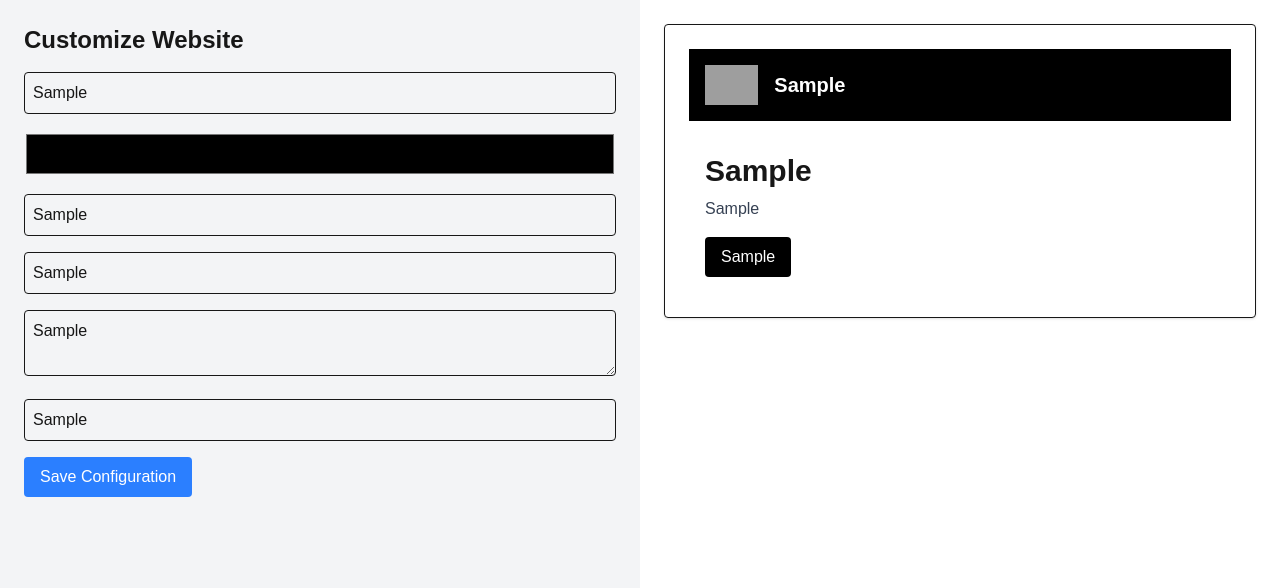
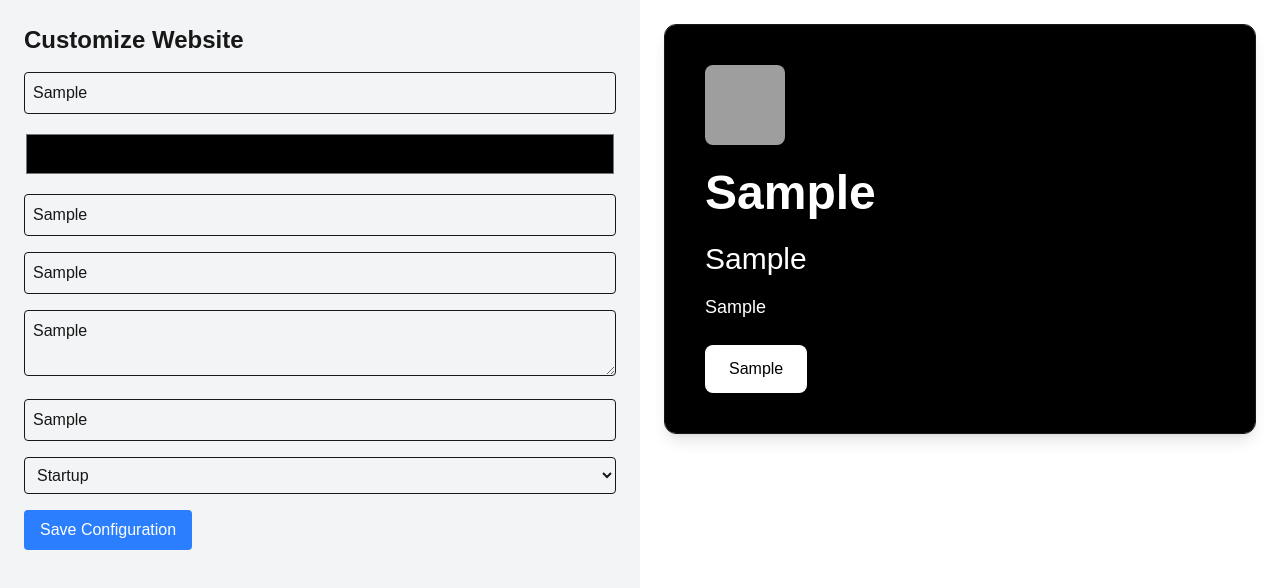
Before and after one commit to shubhamyadav-0/website-builder-frontend, a Next.js app: page / in a window 1280 px wide. Both pictures are taken after typing "Sample", "Sample", "Sample", "Sample", "Sample" into the empty fields and a click on the button "Save Configuration". Shown: the top 588 px of the page. Built offline with nearby package versions, Linux system fonts and the light colour scheme; no server answers; grey boxes are pictures that could not be loaded.

Commit message:
feat: add editable template-based website rendering

```diff
--- a/src/app/page.tsx
+++ b/src/app/page.tsx
@@ -12,6 +12,7 @@ export default function Home() {
   const [heroTitle, setHeroTitle] = useState("");
   const [heroDescription, setHeroDescription] = useState("");
   const [buttonText, setButtonText] = useState("");
+  const [template, setTemplate] = useState("startup");
 
   useEffect(() => {
     const fetchConfig = async () => {
@@ -25,6 +26,7 @@ export default function Home() {
           setHeroTitle(data.hero_title || "");
           setHeroDescription(data.hero_description || "");
           setButtonText(data.button_text || "");
+          setTemplate(data.template || "startup");
         }
       } catch (error) {
         console.error("Error fetching config:", error);
@@ -43,6 +45,7 @@ export default function Home() {
         heroTitle,
         heroDescription,
         buttonText,
+        template,
       });
 
       console.log("Saved:", data);
@@ -72,6 +75,8 @@ export default function Home() {
         buttonText={buttonText}
         setButtonText={setButtonText}
         handleSave={handleSave}
+        template={template}
+        setTemplate={setTemplate}
       />
 
       {/* RIGHT SIDE - PREVIEW */}
@@ -83,6 +88,7 @@ export default function Home() {
           heroTitle={heroTitle}
           heroDescription={heroDescription}
           buttonText={buttonText}
+          template={template}
         />
       </div>
     </div>
--- a/src/components/ConfigForm.tsx
+++ b/src/components/ConfigForm.tsx
@@ -17,6 +17,9 @@ type ConfigFormProps = {
   buttonText: string;
   setButtonText: (value: string) => void;
 
+  template: string;
+  setTemplate: (value: string) => void;
+
   handleSave: () => void;
 };
 
@@ -33,6 +36,8 @@ export default function ConfigForm({
   setHeroDescription,
   buttonText,
   setButtonText,
+  template,
+  setTemplate,
   handleSave,
 }: ConfigFormProps) {
   return (
@@ -87,6 +92,16 @@ export default function ConfigForm({
         onChange={(e) => setButtonText(e.target.value)}
       />
 
+      <select
+        value={template}
+        onChange={(e) => setTemplate(e.target.value)}
+        className="w-full p-2 mb-4 border rounded"
+      >
+        <option value="startup">Startup</option>
+        <option value="gym">Gym</option>
+        <option value="portfolio">Portfolio</option>
+      </select>
+
       <button
         onClick={handleSave}
         className="bg-blue-500 text-white px-4 py-2 rounded"
--- a/src/components/PreviewCard.tsx
+++ b/src/components/PreviewCard.tsx
@@ -1,3 +1,7 @@
+import StartupTemplate from "./templates/StartupTemplate";
+import GymTemplate from "./templates/GymTemplate";
+import PortfolioTemplate from "./templates/PortfolioTemplate";
+
 type PreviewProps = {
   companyName: string;
   color: string;
@@ -5,6 +9,9 @@ type PreviewProps = {
   heroTitle: string;
   heroDescription: string;
   buttonText: string;
+  template: string;
+
+  setHeroTitle: (value: string) => void;
 };
 
 export default function PreviewCard({
@@ -14,38 +21,55 @@ export default function PreviewCard({
   heroTitle,
   heroDescription,
   buttonText,
+  template,
+  setHeroTitle,
 }: PreviewProps) {
+
+  if (template === "startup") {
+    return (
+      <StartupTemplate
+        companyName={companyName}
+        color={color}
+        heroTitle={heroTitle}
+        heroDescription={heroDescription}
+        buttonText={buttonText}
+        logoUrl={logoUrl}
+        setHeroTitle={setHeroTitle}
+      />
+    );
+  }
+
+  if (template === "gym") {
+    return (
+      <GymTemplate
+        companyName={companyName}
+        color={color}
+        heroTitle={heroTitle}
+        heroDescription={heroDescription}
+        buttonText={buttonText}
+        logoUrl={logoUrl}
+        setHeroTitle={setHeroTitle}
+      />
+    );
+  }
+
+  if (template === "portfolio") {
+    return (
+      <PortfolioTemplate
+        companyName={companyName}
+        color={color}
+        heroTitle={heroTitle}
+        heroDescription={heroDescription}
+        buttonText={buttonText}
+        logoUrl={logoUrl}
+        setHeroTitle={setHeroTitle}
+      />
+    );
+  }
+
   return (
-    <div className="border rounded shadow p-6">
-      <div
-        className="flex items-center gap-4 p-4"
-        style={{ backgroundColor: color }}
-      >
-        {logoUrl && (
-          <img src={logoUrl} alt="logo" className="h-10" />
-        )}
-
-        <h1 className="text-white text-xl font-bold">
-          {companyName || "Your Company"}
-        </h1>
-      </div>
-
-      <div className="p-4">
-        <h1 className="text-3xl font-bold mt-4">
-          {heroTitle || "Welcome"}
-        </h1>
-
-        <p className="mt-2 text-gray-700">
-          {heroDescription || "Dynamic website preview"}
-        </p>
-
-        <button
-          className="mt-4 px-4 py-2 text-white rounded"
-          style={{ backgroundColor: color }}
-        >
-          {buttonText || "Get Started"}
-        </button>
-      </div>
+    <div>
+      Template not found
     </div>
   );
 }
--- /dev/null
+++ b/src/components/templates/GymTemplate.tsx
@@ -0,0 +1,59 @@
+type Props = {
+  companyName: string;
+  color: string;
+  logoUrl: string;
+  heroTitle: string;
+  heroDescription: string;
+  buttonText: string;
+
+  setHeroTitle: (value: string) => void;
+};
+
+export default function GymTemplate({
+  companyName,
+  color,
+  logoUrl,
+  heroTitle,
+  heroDescription,
+  buttonText,
+  setHeroTitle,
+}: Props) {
+  return (
+    <div
+      className="rounded-xl overflow-hidden shadow-xl text-white p-10"
+      style={{ backgroundColor: color }}
+    >
+
+      {logoUrl && (
+        <img
+          src={logoUrl}
+          alt="logo"
+          className="h-20 w-20 object-cover rounded-lg mb-6"
+        />
+      )}
+
+      <h1 className="text-5xl font-extrabold uppercase">
+        {companyName}
+      </h1>
+
+      <p className="mt-2 text-lg tracking-widest">
+        FITNESS • STRENGTH • POWER
+      </p>
+
+      <input
+        type="text"
+        value={heroTitle}
+        onChange={(e) => setHeroTitle(e.target.value)}
+        className="text-4xl font-bold mt-8 bg-transparent outline-none w-full"
+      />
+
+      <p className="mt-4 text-lg">
+        {heroDescription}
+      </p>
+
+      <button className="mt-8 bg-black text-white px-6 py-3 rounded-lg">
+        {buttonText}
+      </button>
+    </div>
+  );
+}
--- /dev/null
+++ b/src/components/templates/PortfolioTemplate.tsx
@@ -0,0 +1,64 @@
+type Props = {
+  companyName: string;
+  color: string;
+  logoUrl: string;
+  heroTitle: string;
+  heroDescription: string;
+  buttonText: string;
+
+  setHeroTitle: (value: string) => void;
+};
+
+export default function PortfolioTemplate({
+  companyName,
+  color,
+  logoUrl,
+  heroTitle,
+  heroDescription,
+  buttonText,
+  setHeroTitle,
+}: Props) {
+  return (
+    <div className="border rounded-xl p-10 bg-white shadow-lg">
+
+      {logoUrl && (
+        <img
+          src={logoUrl}
+          alt="logo"
+          className="h-20 w-20 object-cover rounded-lg mb-6"
+        />
+      )}
+
+      <h1
+        className="text-5xl font-light"
+        style={{ color }}
+      >
+        {companyName}
+      </h1>
+
+      <div
+        className="mt-8 border-l-4 pl-6"
+        style={{ borderColor: color }}
+      >
+
+        <input
+          type="text"
+          value={heroTitle}
+          onChange={(e) => setHeroTitle(e.target.value)}
+          className="text-3xl font-semibold bg-transparent outline-none w-full"
+        />
+
+        <p className="mt-4 text-gray-600">
+          {heroDescription}
+        </p>
+      </div>
+
+      <button
+        className="mt-8 px-6 py-3 rounded-lg text-white"
+        style={{ backgroundColor: color }}
+      >
+        {buttonText}
+      </button>
+    </div>
+  );
+}
--- /dev/null
+++ b/src/components/templates/StartupTemplate.tsx
@@ -0,0 +1,54 @@
+type Props = {
+  companyName: string;
+  color: string;
+  logoUrl: string;
+  heroTitle: string;
+  heroDescription: string;
+  buttonText: string;
+
+  setHeroTitle: (value: string) => void;
+};
+
+export default function StartupTemplate({
+  companyName,
+  color,
+  logoUrl,
+  heroTitle,
+  heroDescription,
+  buttonText,
+  setHeroTitle,
+}: Props) {
+  return (
+    <div className="border rounded-xl shadow-lg overflow-hidden">
+      <div
+        className="p-10 text-white"
+        style={{ backgroundColor: color }}
+      >
+
+        {logoUrl && (
+          <img
+            src={logoUrl}
+            alt="logo"
+            className="h-20 w-20 object-cover rounded-lg mb-6"
+          />
+        )}
+
+        <h1 className="text-5xl font-bold">
+          {companyName}
+        </h1>
+
+        <h2 className="text-3xl mt-6">
+          {heroTitle}
+        </h2>
+
+        <p className="mt-4 text-lg">
+          {heroDescription}
+        </p>
+
+        <button className="bg-white text-black px-6 py-3 rounded-lg mt-6">
+          {buttonText}
+        </button>
+      </div>
+    </div>
+  );
+}
```
